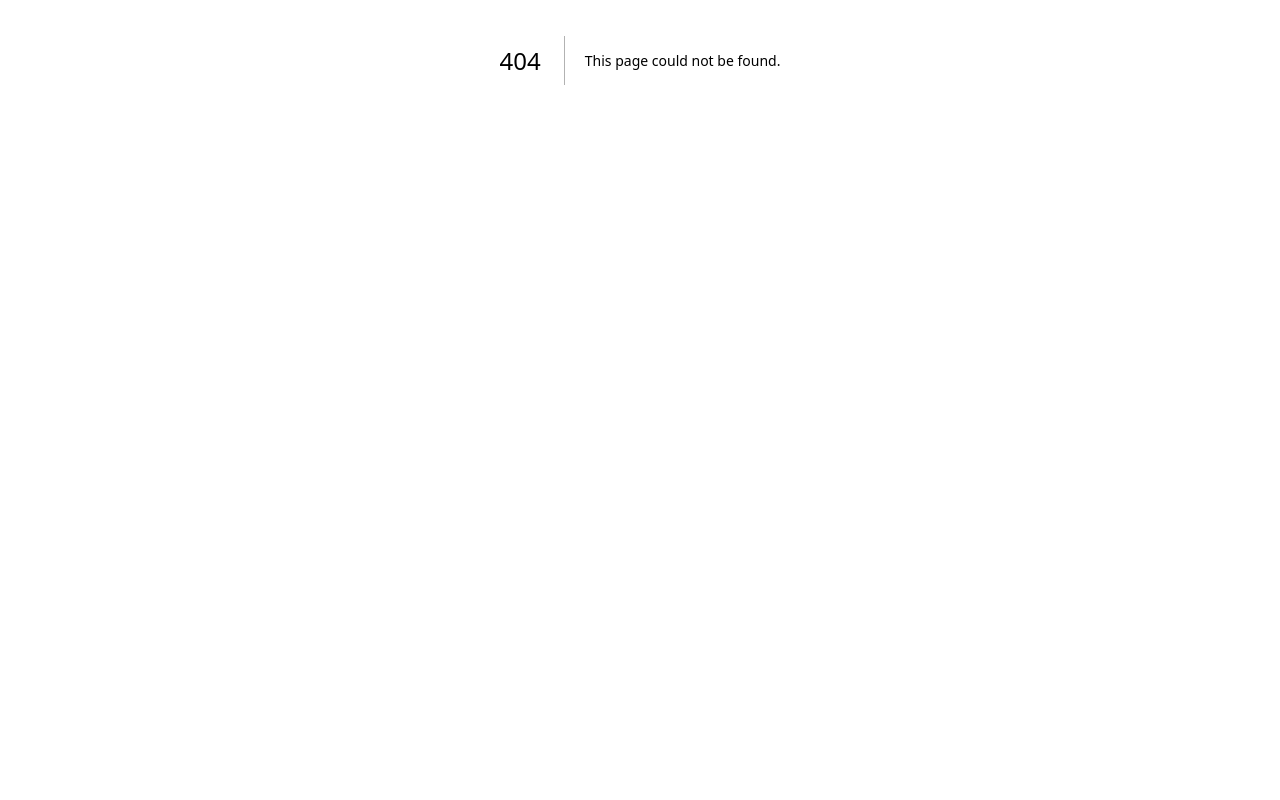
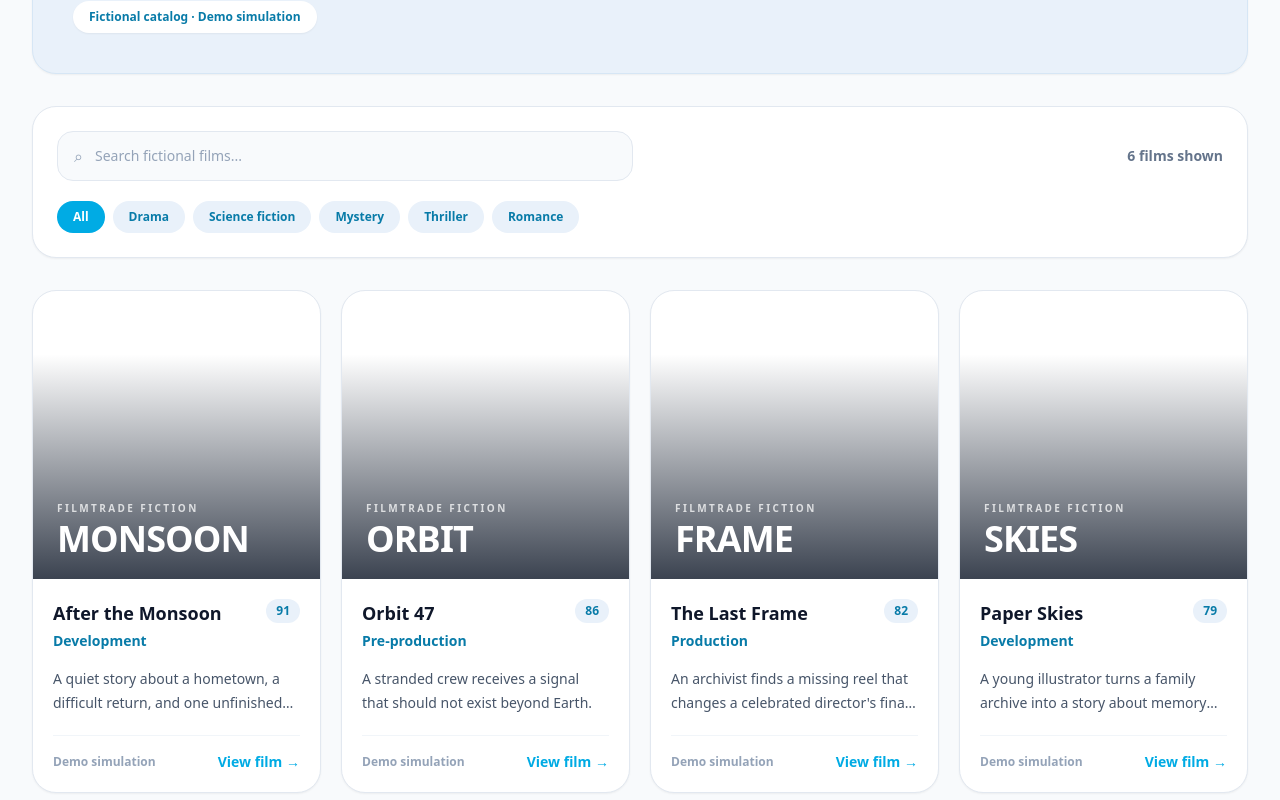
Before and after one commit to RakeshMalipeddi-06/filmtrade, a Next.js app: page /movies in a window 1280 px wide. Before the commit this address had no page. Shown: the part 340-1140 px from the top of the page. Before the commit the page ends 800 px from the top, so only its background shows below. Built offline with nearby package versions, Linux system fonts and the light colour scheme.

Commit message:
feat: add fictional movies catalog page

```diff
--- /dev/null
+++ b/src/app/movies/page.tsx
@@ -0,0 +1,171 @@
+"use client";
+
+import { useMemo, useState } from "react";
+import { demoProjects } from "@/data/demoProjects";
+
+const genres = ["All", "Drama", "Science fiction", "Mystery", "Thriller", "Romance"];
+
+export default function MoviesPage() {
+  const [query, setQuery] = useState("");
+  const [genre, setGenre] = useState("All");
+
+  const movies = useMemo(() => {
+    return demoProjects.filter((movie) => {
+      const matchesQuery = `${movie.title} ${movie.genre} ${movie.description}`
+        .toLowerCase()
+        .includes(query.toLowerCase());
+
+      const matchesGenre = genre === "All" || movie.genre === genre;
+
+      return matchesQuery && matchesGenre;
+    });
+  }, [query, genre]);
+
+  return (
+    <main className="min-h-screen bg-[#f8fafc] px-5 py-8 text-[#0f172a] sm:px-8">
+      <div className="mx-auto max-w-7xl">
+        <a href="/dashboard" className="text-sm font-black text-[#00ABE4]">
+          ← Back to dashboard
+        </a>
+
+        <section className="mt-5 overflow-hidden rounded-3xl border border-[#d6e6f5] bg-[#e9f1fa] p-7 shadow-sm sm:p-10">
+          <div className="max-w-2xl">
+            <p className="text-xs font-black uppercase tracking-[0.2em] text-[#087ba8]">
+              Film catalog
+            </p>
+            <h1 className="mt-4 text-4xl font-black tracking-tight sm:text-5xl">
+              Fictional films. Built for exploration.
+            </h1>
+            <p className="mt-4 leading-7 text-slate-600">
+              A local catalog of fictional FilmTrade demo films. These entries are not real movies and do not use external movie data.
+            </p>
+            <span className="mt-6 inline-block rounded-full bg-white px-4 py-2 text-xs font-black text-[#087ba8] shadow-sm">
+              Fictional catalog · Demo simulation
+            </span>
+          </div>
+        </section>
+
+        <section className="mt-8 rounded-3xl border border-slate-200 bg-white p-5 shadow-sm sm:p-6">
+          <div className="flex flex-col gap-4 lg:flex-row lg:items-center lg:justify-between">
+            <label className="flex w-full max-w-xl items-center gap-3 rounded-2xl border border-slate-200 bg-[#f8fafc] px-4 py-3">
+              <span className="text-slate-400">⌕</span>
+              <input
+                value={query}
+                onChange={(event) => setQuery(event.target.value)}
+                aria-label="Search fictional films"
+                className="w-full bg-transparent text-sm font-medium outline-none placeholder:text-slate-400"
+                placeholder="Search fictional films..."
+              />
+            </label>
+
+            <p className="text-sm font-bold text-slate-500">
+              {movies.length} film{movies.length === 1 ? "" : "s"} shown
+            </p>
+          </div>
+
+          <div className="mt-5 flex flex-wrap gap-2">
+            {genres.map((item) => (
+              <button
+                key={item}
+                onClick={() => setGenre(item)}
+                className={`rounded-full px-4 py-2 text-xs font-black transition ${
+                  genre === item
+                    ? "bg-[#00ABE4] text-white"
+                    : "bg-[#e9f1fa] text-[#087ba8] hover:bg-[#dff1ff]"
+                }`}
+              >
+                {item}
+              </button>
+            ))}
+          </div>
+        </section>
+
+        {movies.length > 0 ? (
+          <section className="mt-8 grid gap-5 sm:grid-cols-2 lg:grid-cols-3 xl:grid-cols-4">
+            {movies.map((movie) => (
+              <a
+                key={movie.slug}
+                href={`/projects/${movie.slug}`}
+                className="group overflow-hidden rounded-3xl border border-slate-200 bg-white shadow-sm transition duration-300 hover:-translate-y-1 hover:shadow-xl"
+              >
+                <div className={`relative h-72 overflow-hidden bg-gradient-to-br ${movie.poster} p-6 text-white`}>
+                  <div className={`absolute -right-8 -top-8 h-40 w-40 ${movie.glow} blur-2xl`} />
+                  <div className={`absolute -bottom-10 -left-10 h-36 w-36 ${movie.shape}`} />
+                  <div className="absolute inset-0 bg-[linear-gradient(180deg,transparent_22%,rgba(4,14,31,0.78)_100%)]" />
+
+                  <div className="relative flex h-full flex-col justify-between">
+                    <div className="flex items-start justify-between gap-2">
+                      <span className="rounded-full border border-white/25 bg-white/10 px-2.5 py-1 text-[10px] font-black tracking-[0.14em] backdrop-blur-sm">
+                        DEMO FILM
+                      </span>
+                      <span className="rounded-full bg-white/15 px-2.5 py-1 text-[10px] font-black backdrop-blur-sm">
+                        {movie.genre}
+                      </span>
+                    </div>
+
+                    <div>
+                      <p className="text-[10px] font-black tracking-[0.24em] text-white/75">
+                        FILMTRADE FICTION
+                      </p>
+                      <p className="mt-2 text-4xl font-black leading-[0.86] tracking-tight">
+                        {movie.artwork}
+                      </p>
+                    </div>
+                  </div>
+                </div>
+
+                <div className="p-5">
+                  <div className="flex items-start justify-between gap-3">
+                    <div className="min-w-0">
+                      <h2 className="truncate text-lg font-black">{movie.title}</h2>
+                      <p className="mt-1 text-sm font-bold text-[#087ba8]">{movie.stage}</p>
+                    </div>
+                    <span className="rounded-full bg-[#e9f1fa] px-2.5 py-1 text-xs font-black text-[#087ba8]">
+                      {movie.pulse}
+                    </span>
+                  </div>
+
+                  <p className="mt-4 line-clamp-2 text-sm leading-6 text-slate-600">
+                    {movie.description}
+                  </p>
+
+                  <div className="mt-5 flex items-center justify-between border-t border-slate-100 pt-4">
+                    <span className="text-xs font-black text-slate-400">Demo simulation</span>
+                    <span className="text-sm font-black text-[#00ABE4]">View film →</span>
+                  </div>
+                </div>
+              </a>
+            ))}
+          </section>
+        ) : (
+          <section className="mt-8 rounded-3xl border border-dashed border-slate-300 bg-white p-12 text-center">
+            <p className="text-xs font-black uppercase tracking-[0.2em] text-[#00ABE4]">
+              No results
+            </p>
+            <h2 className="mt-4 text-3xl font-black">No fictional films found.</h2>
+            <p className="mx-auto mt-4 max-w-md leading-7 text-slate-600">
+              Try another search term or choose a different genre.
+            </p>
+            <button
+              onClick={() => {
+                setQuery("");
+                setGenre("All");
+              }}
+              className="mt-7 rounded-xl bg-[#00ABE4] px-5 py-3 text-sm font-black text-white transition hover:bg-[#008fbe]"
+            >
+              Clear filters
+            </button>
+          </section>
+        )}
+
+        <section className="mt-10 rounded-3xl bg-[#0f2742] p-7 text-white shadow-sm">
+          <p className="text-xs font-black uppercase tracking-[0.2em] text-sky-200">Catalog notice</p>
+          <h2 className="mt-3 text-2xl font-black">No real movie data is used here.</h2>
+          <p className="mt-4 max-w-3xl leading-7 text-slate-300">
+            This catalog exists to demonstrate FilmTrade’s browsing experience. Real titles, posters, cast, release dates, and production information can be added later through approved sources after the core UI is complete.
+          </p>
+        </section>
+      </div>
+    </main>
+  );
+}
--- a/src/components/dashboard/DashboardSidebar.tsx
+++ b/src/components/dashboard/DashboardSidebar.tsx
@@ -1,7 +1,7 @@
 const navigation = [
   { label: "Home", href: "/dashboard" },
   { label: "Discover", href: "/discover" },
-  { label: "Movies", href: "#" },
+  { label: "Movies", href: "/movies" },
   { label: "FilmPulse", href: "/filmpulse" },
   { label: "Watchlist", href: "/watchlist" },
   { label: "Activity", href: "/activity" },
```
